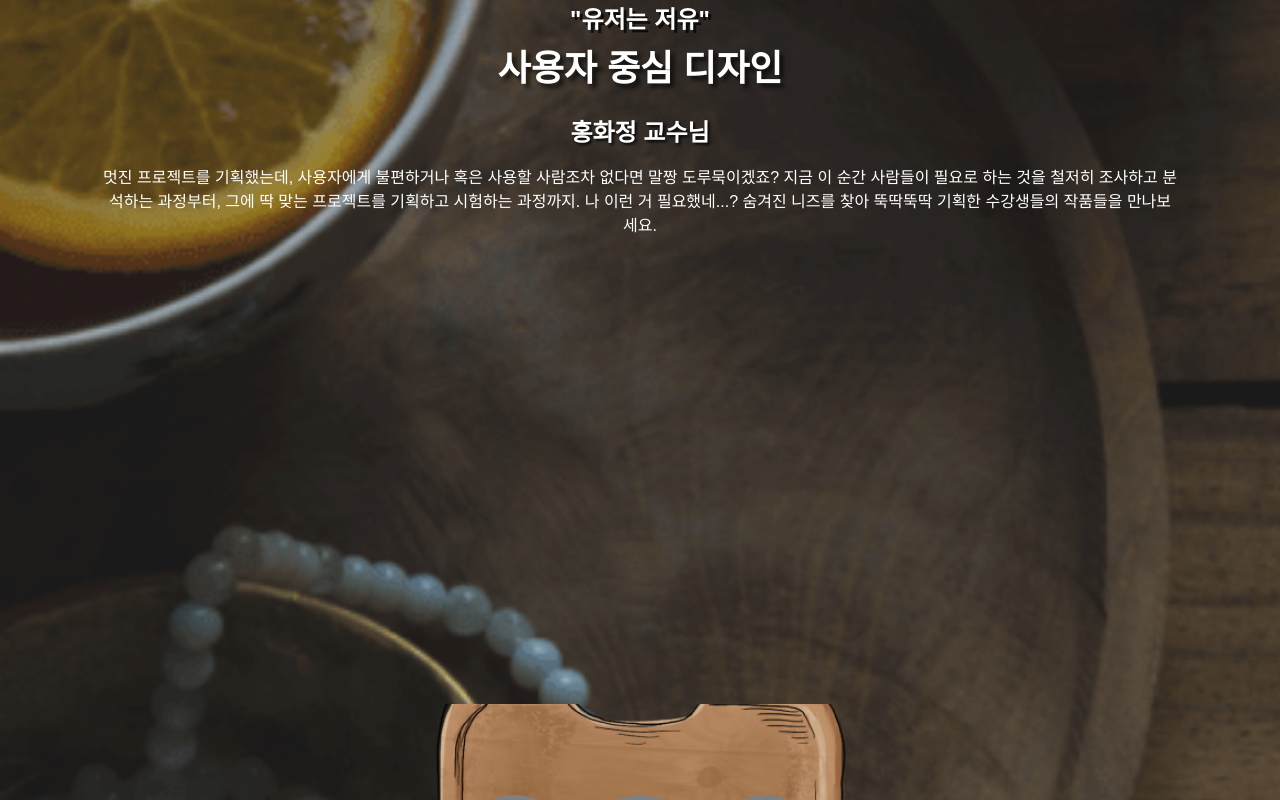
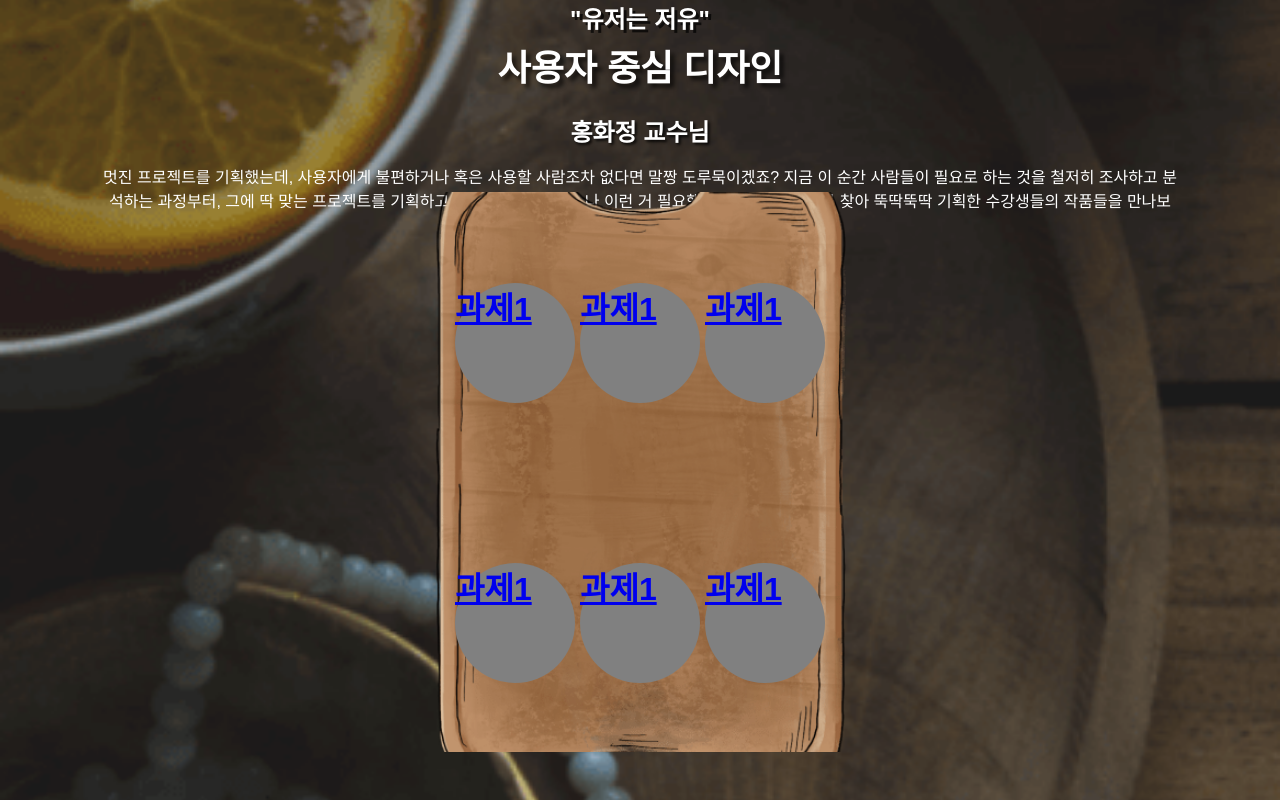
Before and after one commit to isc-exhibition/exhibition-web, a React (Create React App) app: page /subjectpage in a window 1280 px wide. Built offline with nearby package versions, Linux system fonts and the light colour scheme.

Commit message:
:art: fix subject page tray

```diff
--- a/src/pages/SubjectPage/SubjectPage.tsx
+++ b/src/pages/SubjectPage/SubjectPage.tsx
@@ -1,6 +1,4 @@
-import React, {
-  useRef, useState, TouchEvent, CSSProperties,
-} from 'react';
+import React, { CSSProperties } from 'react';
 import styles from './SubjectPage.module.scss';
 import subjectBackgroundImage from './mobile_subject_background.png';
 import AssignmentList from '../../components/AssignmentList/AssignmentList';
@@ -24,91 +22,105 @@ function SubjectPage() {
   const isDeviceHighHighAsIphone8Plus = UseMediaQuery('(min-height: 730px)');
 
   const subject = mockupSubject;
-  const trayDefaultTop = '88vh';
+  // const trayDefaultTop = '88vh';
 
-  const [offsetTopByDragup, setOffsetTopByDragup] = useState(0);
-  const [isAssignmentListTrayDragUp, setAssignmentListTrayDragUp] = useState(false);
-  const [assignmentListTrayDragReset, setAssignmentListTrayDragReset] = useState(false);
-  const [trayOffsetJustBefore, setTrayOffsetJustBefore] = useState(0);
-  const assignmentListTray = useRef<HTMLDivElement>(null);
+  // const onTraySwipeStart = ()
 
-  const handleSubjectListWrapperOnToucStart = (event: TouchEvent<HTMLDivElement>) => {
-    setAssignmentListTrayDragReset(false);
-    setTrayOffsetJustBefore(event.changedTouches[0].screenY);
-  };
-  const handleSubjectListWrapperOnTouchMove = (event: TouchEvent<HTMLDivElement>) => {
-    const currentScreenY = event.changedTouches[0].screenY;
-    const isDragginUp = currentScreenY <= trayOffsetJustBefore;
-    // const isDragginDown = currentScreenY >= trayOffsetJustBefore;
+  // const onTraySwipeStart = (event: any) => {
+  //   console.log('Start swiping...', event);
+  // };
 
-    if (!isAssignmentListTrayDragUp) {
-      if (assignmentListTray.current
-      && !isAssignmentListTrayDragUp
-      && isDragginUp
-      && offsetTopByDragup <= 500
-      ) {
-        const offset = offsetTopByDragup + 1.8;
-        setOffsetTopByDragup(offset);
-        setTrayOffsetJustBefore(currentScreenY);
-      }
-      if (assignmentListTray.current
-      && !isAssignmentListTrayDragUp
-      && !isDragginUp
-      && offsetTopByDragup >= 0
-      ) {
-        const offset = offsetTopByDragup - 1.8;
-        setOffsetTopByDragup(offset);
-        setTrayOffsetJustBefore(currentScreenY);
-      }
-    }
-    // else if (assignmentListTray.current
-    //   && isAssignmentListTrayDragUp
-    //   && isDragginDown
-    //   && offsetTopByDragup <= 0
-    // ) {
-    //   console.log(123123);
-    //   const offset = offsetTopByDragup - 1.4;
-    //   console.log(offset);
-    //   setOffsetTopByDragup(offset);
-    //   setTrayOffsetJustBefore(currentScreenY);
-    // }
-  };
+  // const onTraySwipeMove = (position: any, event: any) => {
+  //   console.log(`Moved ${position.x} pixels horizontally`, event);
+  //   console.log(`Moved ${position.y} pixels vertically`, event);
+  // };
 
-  const handleSubjectListWrapperOnTouchEnd = () => {
-    if (offsetTopByDragup > 50) {
-      setOffsetTopByDragup(0);
-      setAssignmentListTrayDragUp(true);
-    } else {
-      setAssignmentListTrayDragReset(true);
-      setOffsetTopByDragup(0);
-    }
-  };
+  // const onTraySwipeEnd = (event:any) => {
+  //   console.log('End swiping...', event);
+  // };
+
+  // const [offsetTopByDragup, setOffsetTopByDragup] = useState(0);
+  // const [isAssignmentListTrayDragUp, setAssignmentListTrayDragUp] = useState(false);
+  // const [assignmentListTrayDragReset, setAssignmentListTrayDragReset] = useState(false);
+  // const [trayOffsetJustBefore, setTrayOffsetJustBefore] = useState(0);
+  // const assignmentListTray = useRef<HTMLDivElement>(null);
+
+  // const handleSubjectListWrapperOnToucStart = (event: TouchEvent<HTMLDivElement>) => {
+  //   setAssignmentListTrayDragReset(false);
+  //   setTrayOffsetJustBefore(event.changedTouches[0].screenY);
+  // };
+  // const handleSubjectListWrapperOnTouchMove = (event: TouchEvent<HTMLDivElement>) => {
+  //   const currentScreenY = event.changedTouches[0].screenY;
+  //   const isDragginUp = currentScreenY <= trayOffsetJustBefore;
+  //   // const isDragginDown = currentScreenY >= trayOffsetJustBefore;
+
+  //   if (!isAssignmentListTrayDragUp) {
+  //     if (assignmentListTray.current
+  //     && !isAssignmentListTrayDragUp
+  //     && isDragginUp
+  //     && offsetTopByDragup <= 500
+  //     ) {
+  //       const offset = offsetTopByDragup + 1.8;
+  //       setOffsetTopByDragup(offset);
+  //       setTrayOffsetJustBefore(currentScreenY);
+  //     }
+  //     if (assignmentListTray.current
+  //     && !isAssignmentListTrayDragUp
+  //     && !isDragginUp
+  //     && offsetTopByDragup >= 0
+  //     ) {
+  //       const offset = offsetTopByDragup - 1.8;
+  //       setOffsetTopByDragup(offset);
+  //       setTrayOffsetJustBefore(currentScreenY);
+  //     }
+  //   }
+  //   // else if (assignmentListTray.current
+  //   //   && isAssignmentListTrayDragUp
+  //   //   && isDragginDown
+  //   //   && offsetTopByDragup <= 0
+  //   // ) {
+  //   //   console.log(123123);
+  //   //   const offset = offsetTopByDragup - 1.4;
+  //   //   console.log(offset);
+  //   //   setOffsetTopByDragup(offset);
+  //   //   setTrayOffsetJustBefore(currentScreenY);
+  //   // }
+  // };
+
+  // const handleSubjectListWrapperOnTouchEnd = () => {
+  //   if (offsetTopByDragup > 50) {
+  //     setOffsetTopByDragup(0);
+  //     setAssignmentListTrayDragUp(true);
+  //   } else {
+  //     setAssignmentListTrayDragReset(true);
+  //     setOffsetTopByDragup(0);
+  //   }
+  // };
+
+  // const styleToDragUp: CSSProperties = {
+  //   transition: 'all 0.5s ease',
+  //   top: `calc(${topOnDragUp} - ${offsetTopByDragup}px)`,
+  // };
+
+  // const onDragging: CSSProperties = {
+  //   top: `calc(${trayDefaultTop} - ${offsetTopByDragup}px)`,
+  // };
+
+  // const dragReset: CSSProperties = {
+  //   transition: 'all 0.5s ease',
+  //   top: trayDefaultTop,
+  // };
 
   const topOnDragUp = isDeviceHighHighAsIphone8Plus ? '24vh' : '14vh';
 
-  const styleToDragUp: CSSProperties = {
+  const styleOnDragUp: CSSProperties = {
     transition: 'all 0.5s ease',
-    top: `calc(${topOnDragUp} - ${offsetTopByDragup}px)`,
+    top: `calc(${topOnDragUp}`,
+    position: 'absolute',
+    width: '100vw',
   };
 
-  const onDragging: CSSProperties = {
-    top: `calc(${trayDefaultTop} - ${offsetTopByDragup}px)`,
-  };
-
-  const dragReset: CSSProperties = {
-    transition: 'all 0.5s ease',
-    top: trayDefaultTop,
-  };
-
-  const trayOffsetStyle = () => {
-    if (isAssignmentListTrayDragUp) {
-      return styleToDragUp;
-    }
-    if (assignmentListTrayDragReset) {
-      return dragReset;
-    }
-    return onDragging;
-  };
+  const trayStyle = styleOnDragUp;
 
   return (
     <div className={styles.subjectPage}>
@@ -122,15 +134,7 @@ function SubjectPage() {
         <h5 className={styles.professor}>{subject.professor}</h5>
         <p className={styles.introduction}>{subject.introduction}</p>
       </div>
-      <div
-        ref={assignmentListTray}
-        // onTouchStart={handleSubjectListWrapperOnTocuhStart}
-        onTouchStart={(event) => handleSubjectListWrapperOnToucStart(event)}
-        onTouchMove={(event) => handleSubjectListWrapperOnTouchMove(event)}
-        onTouchEnd={handleSubjectListWrapperOnTouchEnd}
-        className={styles.assignmentListWrapper}
-        style={trayOffsetStyle()}
-      >
+      <div style={trayStyle}>
         <AssignmentList />
       </div>
     </div>
```
